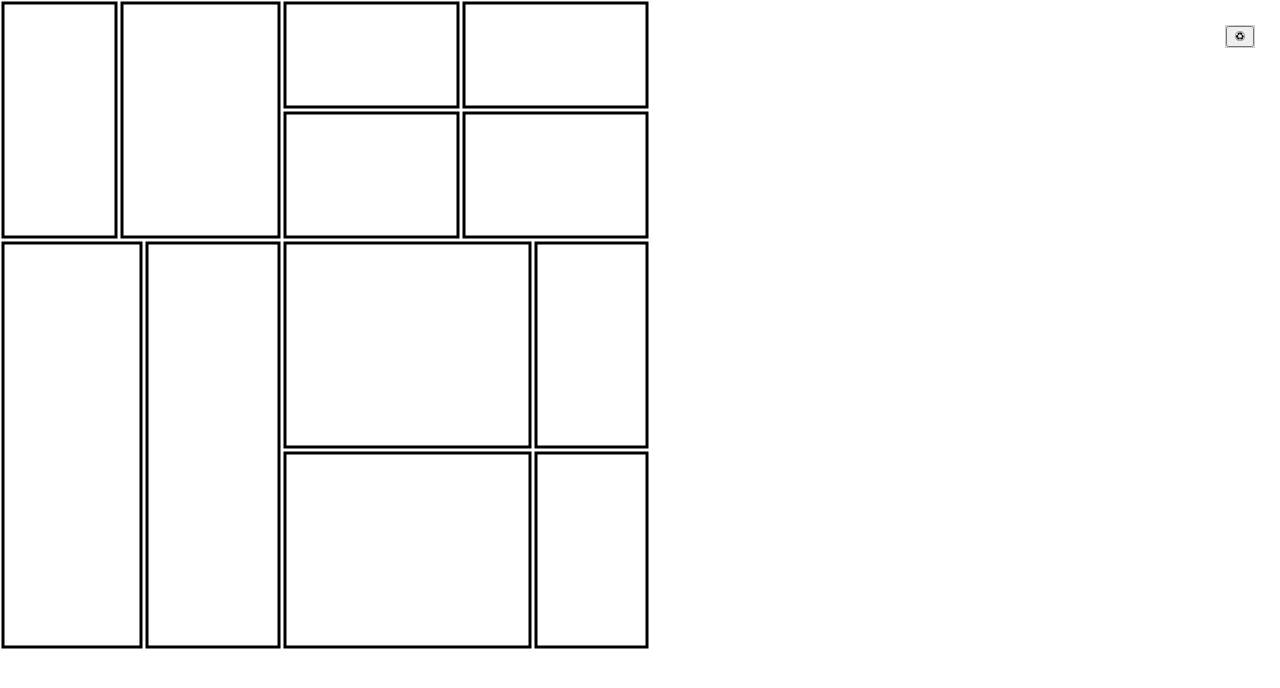
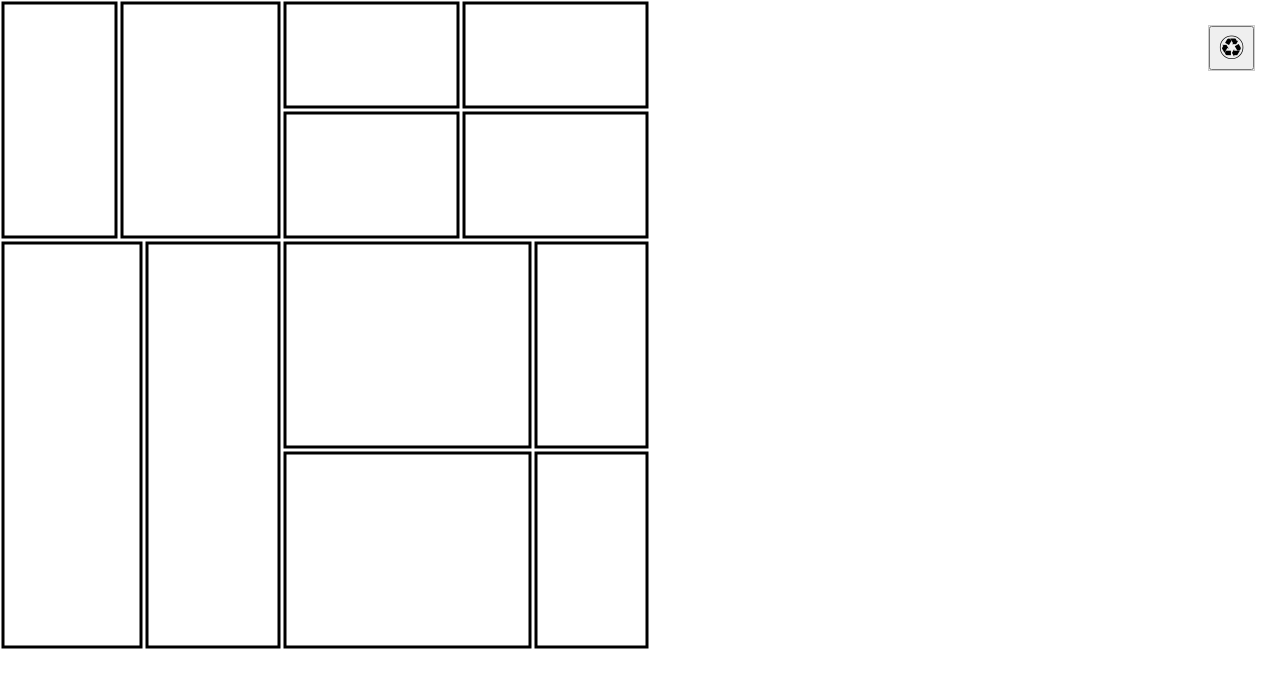
Before and after one commit to codekitchen/generative, a plain HTML site: page comic.html in a window 1280 px wide. Drawn offline with Linux system fonts and the light colour scheme.

Commit message:
bigger buttons

```diff
--- a/comic.html
+++ b/comic.html
@@ -107,5 +107,5 @@ function draw() {
 draw()
 </script>
 <div style="position:absolute;right:25px;top:25px;border:1px solid #ccc;background: #eee;">
-  <input type="button" value="♽" onclick="draw()" />
+  <input type="button" value="♽" onclick="draw()" style="font-size: 2em;" />
 </div>
```
Also changed, not shown: sky.html (+1 -1 lines).
